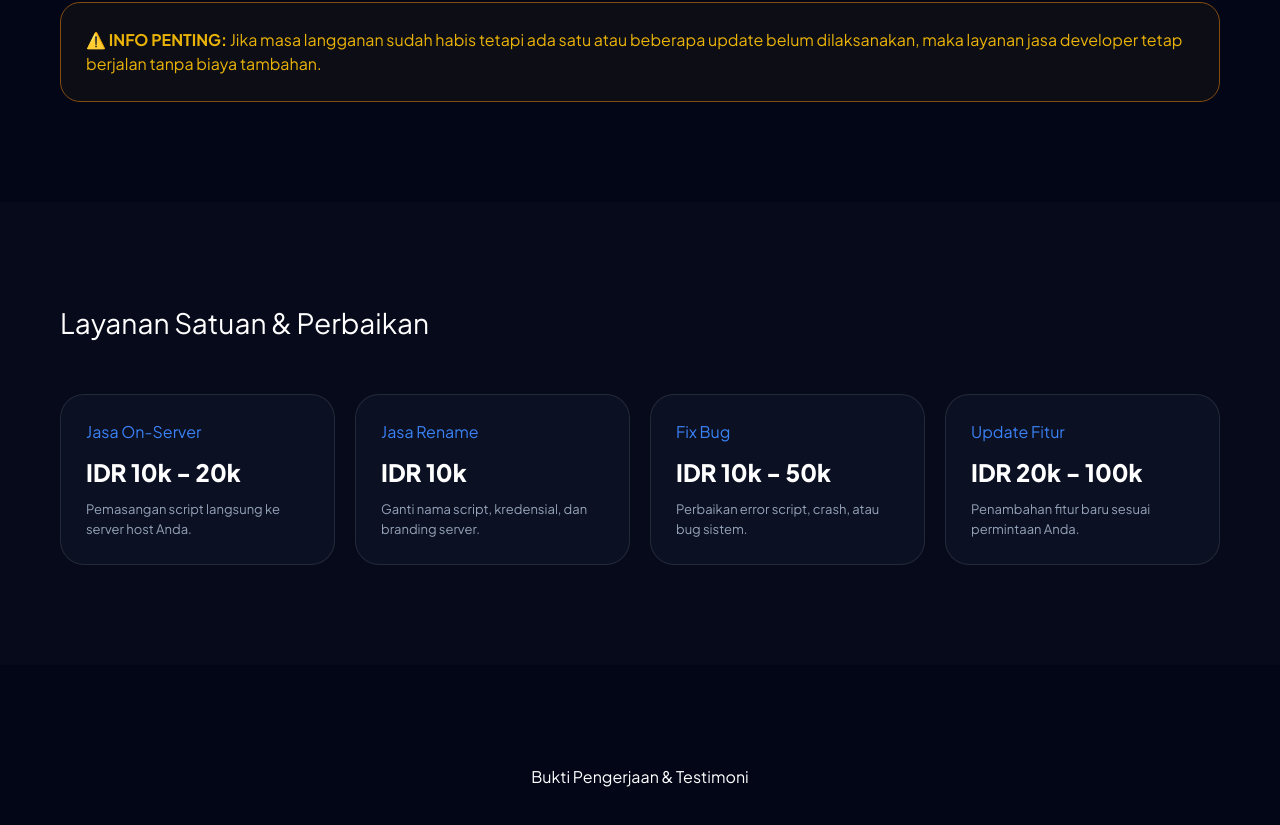
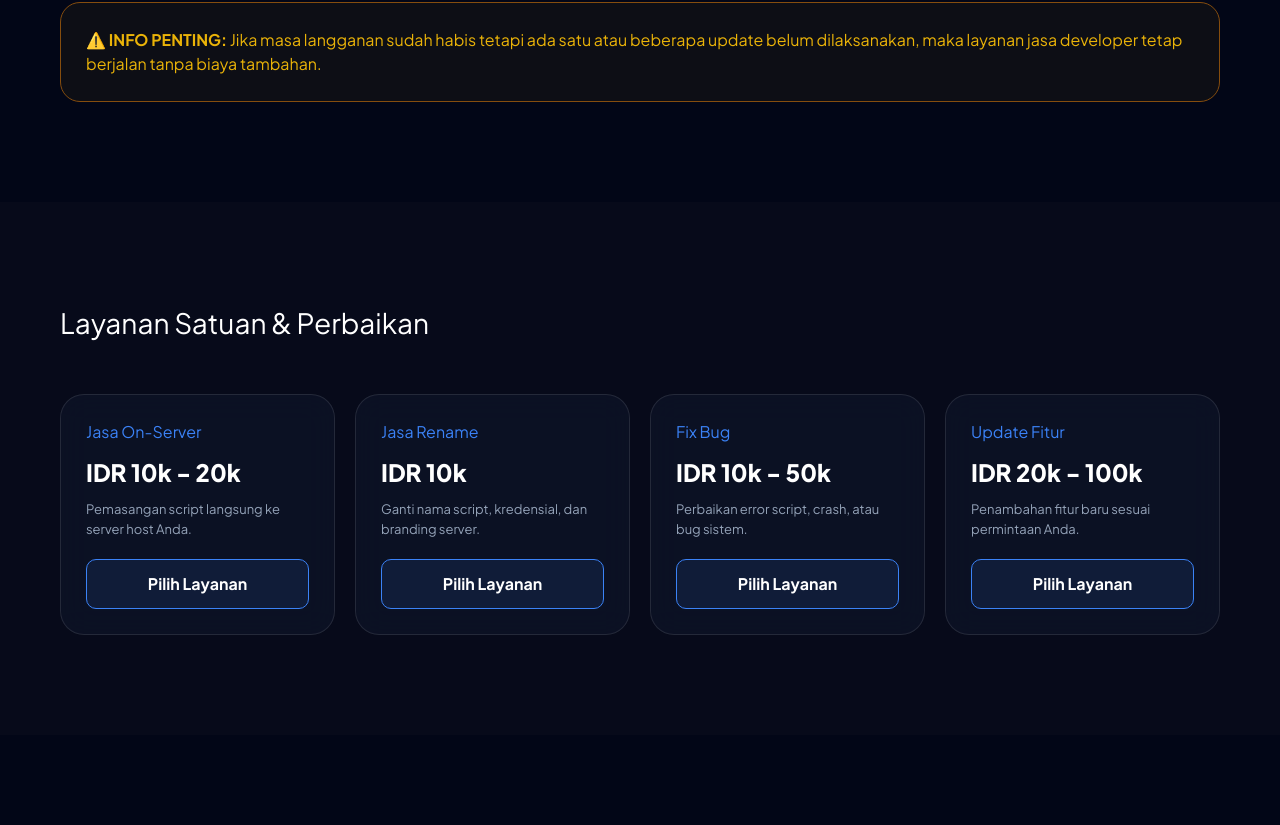
Before and after one commit to MrVinxi/samp-forge, a Next.js app: page / in a window 1280 px wide. Shown: the part 1337-2162 px from the top of the page. Built offline with nearby package versions, Linux system fonts and the light colour scheme.

Commit message:
Update page.tsx

```diff
--- a/app/page.tsx
+++ b/app/page.tsx
@@ -4,7 +4,6 @@ import { motion, AnimatePresence } from 'framer-motion';
 import Link from 'next/link';
 
 export default function SampForge() {
-  // State untuk fitur zoom
   const [selectedImage, setSelectedImage] = useState<string | null>(null);
 
   return (
@@ -58,7 +57,6 @@ export default function SampForge() {
         .grid-3 { display: grid; grid-template-columns: repeat(auto-fit, minmax(300px, 1fr)); gap: 30px; margin-top: 50px; }
         .grid-4 { display: grid; grid-template-columns: repeat(auto-fit, minmax(220px, 1fr)); gap: 20px; }
 
-        /* Overlay Fullscreen saat gambar diklik */
         .zoom-overlay {
           position: fixed;
           top: 0; left: 0; width: 100%; height: 100%;
@@ -73,7 +71,7 @@ export default function SampForge() {
 
       <div className="bg-glow" />
 
-      {/* MODAL ZOOM */}
+      {/* MODAL ZOOM TESTIMONI */}
       <AnimatePresence>
         {selectedImage && (
           <motion.div
@@ -132,7 +130,7 @@ export default function SampForge() {
         </motion.p>
       </section>
 
-      {/* PRICING */}
+      {/* JASA DEVELOPER (PRICING) */}
       <section id="pricing" className="container" style={{ marginBottom: '100px' }}>
         <h3 style={{ textAlign: 'center', fontSize: '32px', fontWeight: 800 }}>Jasa Developer Langganan</h3>
         <div className="grid-3">
@@ -149,7 +147,7 @@ export default function SampForge() {
         </motion.div>
       </section>
 
-      {/* JASA SATUAN */}
+      {/* JASA SATUAN - UPDATED WITH BUTTONS */}
       <section style={{ background: '#070a1a', padding: '100px 0' }}>
         <div className="container">
           <h3 style={{ marginBottom: '50px', fontSize: '28px' }}>Layanan Satuan & Perbaikan</h3>
@@ -162,7 +160,7 @@ export default function SampForge() {
         </div>
       </section>
 
-      {/* TESTIMONI - UPDATE UKURAN KECIL */}
+      {/* TESTIMONI */}
       <section className="container" style={{ padding: '100px 0' }}>
         <h3 style={{ textAlign: 'center', marginBottom: '50px' }}>Bukti Pengerjaan & Testimoni</h3>
         <div style={{ display: 'flex', gap: '20px', flexWrap: 'wrap', justifyContent: 'center' }}>
@@ -172,24 +170,9 @@ export default function SampForge() {
               whileHover={{ scale: 1.05 }}
               onClick={() => setSelectedImage(`/testimoni${i}.jpeg`)}
               className="glass"
-              style={{
-                width: '120px',   /* UKURAN KECIL TETAP */
-                height: '120px',  /* UKURAN KECIL TETAP */
-                overflow: 'hidden',
-                cursor: 'zoom-in',
-                border: '2px solid rgba(59, 130, 246, 0.5)'
-              }}
+              style={{ width: '120px', height: '120px', overflow: 'hidden', cursor: 'zoom-in', border: '2px solid rgba(59, 130, 246, 0.5)' }}
             >
-              <img
-                src={`/testimoni${i}.jpeg`}
-                alt={`Testimoni ${i}`}
-                style={{
-                  width: '100%',
-                  height: '100%',
-                  objectFit: 'cover', /* Menjaga gambar tetap rapi di kotak kecil */
-                  opacity: 0.8
-                }}
-              />
+              <img src={`/testimoni${i}.jpeg`} alt="Testi" style={{ width: '100%', height: '100%', objectFit: 'cover', opacity: 0.8 }} />
             </motion.div>
           ))}
         </div>
@@ -204,10 +187,21 @@ export default function SampForge() {
 
 function ServiceBox({ title, price, desc }: any) {
   return (
-    <motion.div whileHover={{ y: -5, borderColor: '#3b82f6' }} className="glass" style={{ padding: '25px' }}>
-      <h5 style={{ color: '#3b82f6', marginBottom: '10px' }}>{title}</h5>
-      <div style={{ fontSize: '24px', fontWeight: 800, marginBottom: '10px' }}>IDR {price}</div>
-      <p style={{ fontSize: '13px', color: '#94a3b8' }}>{desc}</p>
+    <motion.div
+      whileHover={{ y: -5, borderColor: '#3b82f6' }}
+      className="glass"
+      style={{ padding: '25px', display: 'flex', flexDirection: 'column', justifyContent: 'space-between', height: '100%' }}
+    >
+      <div>
+        <h5 style={{ color: '#3b82f6', marginBottom: '10px' }}>{title}</h5>
+        <div style={{ fontSize: '24px', fontWeight: 800, marginBottom: '10px' }}>IDR {price}</div>
+        <p style={{ fontSize: '13px', color: '#94a3b8', marginBottom: '20px' }}>{desc}</p>
+      </div>
+      <Link href={`/order?package=${encodeURIComponent(title)}&price=${encodeURIComponent(price)}`}>
+        <button style={{ width: '100%', padding: '12px', background: 'rgba(59, 130, 246, 0.1)', border: '1px solid #3b82f6', color: 'white', borderRadius: '10px', fontWeight: 700, cursor: 'pointer' }}>
+          Pilih Layanan
+        </button>
+      </Link>
     </motion.div>
   );
 }
@@ -218,8 +212,7 @@ function PricingCard({ title, price, features, highlighted = false }: any) {
       whileHover={{ y: -10 }}
       className="glass shadow-card"
       style={{
-        padding: '40px',
-        position: 'relative',
+        padding: '40px', position: 'relative',
         border: highlighted ? '2px solid #3b82f6' : '1px solid rgba(255,255,255,0.1)',
         boxShadow: highlighted ? '0 0 40px rgba(59, 130, 246, 0.2)' : 'none'
       }}
@@ -234,7 +227,9 @@ function PricingCard({ title, price, features, highlighted = false }: any) {
           </li>
         ))}
       </ul>
-      <button className="btn-modern" style={{ width: '100%', marginTop: '30px', background: highlighted ? '#3b82f6' : 'transparent', border: highlighted ? 'none' : '1px solid #3b82f6' }}>Pilih Paket</button>
+      <Link href={`/order?package=${encodeURIComponent(title)}&price=${encodeURIComponent(price)}`}>
+        <button className="btn-modern" style={{ width: '100%', marginTop: '30px', background: highlighted ? '#3b82f6' : 'transparent', border: highlighted ? 'none' : '1px solid #3b82f6' }}>Pilih Paket</button>
+      </Link>
     </motion.div>
   );
 }
```
